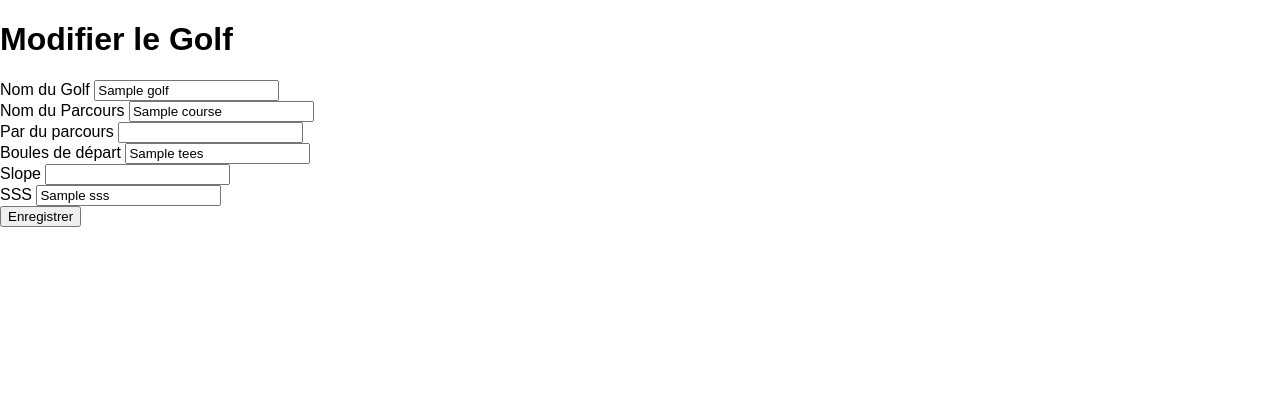
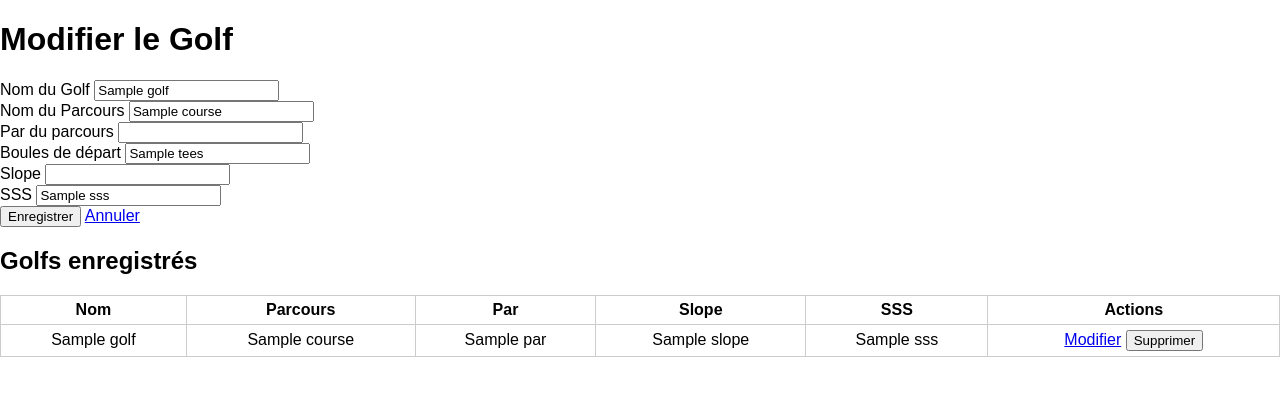
Before and after one commit to djemartin/index_WHS, a Flask app: template templates/golf_form.html in a window 1280 px wide. Shown: the part 38-434 px from the top of the page. Run offline with Flask 3, Linux system fonts and the light colour scheme; the template is opened without the code that fills it: most values are stand-ins (such as "Sample title", 1, 10 or a date in 2020).

Commit message:
Add CRUD operations for golf management

```diff
--- a/app.py
+++ b/app.py
@@ -18,8 +18,8 @@ def index():
 
 @app.route('/golf', methods=['GET', 'POST'])
 def manage_golf():
+    """Create or update a golf and display the list of existing ones."""
     golf_id = request.args.get('id', type=int)
-    golf = golfs_table.get(doc_id=golf_id) if golf_id else None
     if request.method == 'POST':
         form_id = request.form.get('id', type=int)
         data = {
@@ -34,8 +34,18 @@ def manage_golf():
             golfs_table.update(data, doc_ids=[form_id])
         else:
             golfs_table.insert(data)
-        return redirect(url_for('add_tour'))
-    return render_template('golf_form.html', golf=golf)
+        return redirect(url_for('manage_golf'))
+
+    golf = golfs_table.get(doc_id=golf_id) if golf_id else None
+    golfs = golfs_table.all()
+    return render_template('golf_form.html', golf=golf, golfs=golfs)
+
+
+@app.route('/golf/delete/<int:golf_id>', methods=['POST'])
+def delete_golf(golf_id):
+    """Delete a golf from the database."""
+    golfs_table.remove(doc_ids=[golf_id])
+    return redirect(url_for('manage_golf'))
 
 @app.route('/add_tour', methods=['GET', 'POST'])
 def add_tour():
--- a/templates/golf_form.html
+++ b/templates/golf_form.html
@@ -26,7 +26,43 @@
         <!-- SSS can contain decimal values so use a text field -->
         <label>SSS <input type="text" name="sss" value="{{ golf.sss if golf else '' }}" required></label><br>
         <button type="submit">Enregistrer</button>
+        {% if golf %}
+        <a href="{{ url_for('manage_golf') }}">Annuler</a>
+        {% endif %}
     </form>
+
+    <h2>Golfs enregistrés</h2>
+    <table>
+        <thead>
+            <tr>
+                <th>Nom</th>
+                <th>Parcours</th>
+                <th>Par</th>
+                <th>Slope</th>
+                <th>SSS</th>
+                <th>Actions</th>
+            </tr>
+        </thead>
+        <tbody>
+            {% for g in golfs %}
+            <tr>
+                <td>{{ g.name }}</td>
+                <td>{{ g.course }}</td>
+                <td>{{ g.par }}</td>
+                <td>{{ g.slope }}</td>
+                <td>{{ g.sss }}</td>
+                <td>
+                    <a href="{{ url_for('manage_golf', id=g.doc_id) }}">Modifier</a>
+                    <form action="{{ url_for('delete_golf', golf_id=g.doc_id) }}" method="post" style="display:inline;">
+                        <button type="submit" onclick="return confirm('Supprimer ce golf ?');">Supprimer</button>
+                    </form>
+                </td>
+            </tr>
+            {% else %}
+            <tr><td colspan="6">Aucun golf enregistré.</td></tr>
+            {% endfor %}
+        </tbody>
+    </table>
 </main>
 </body>
 </html>
```
